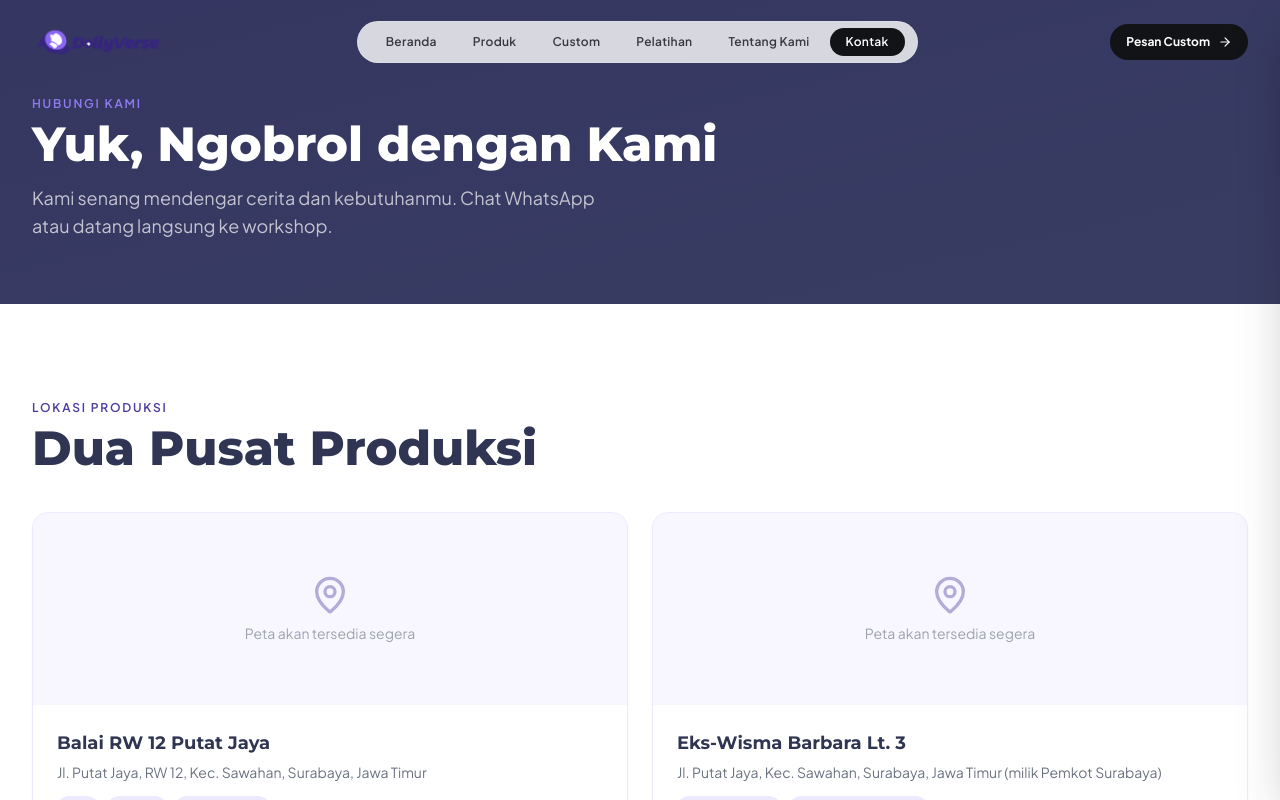
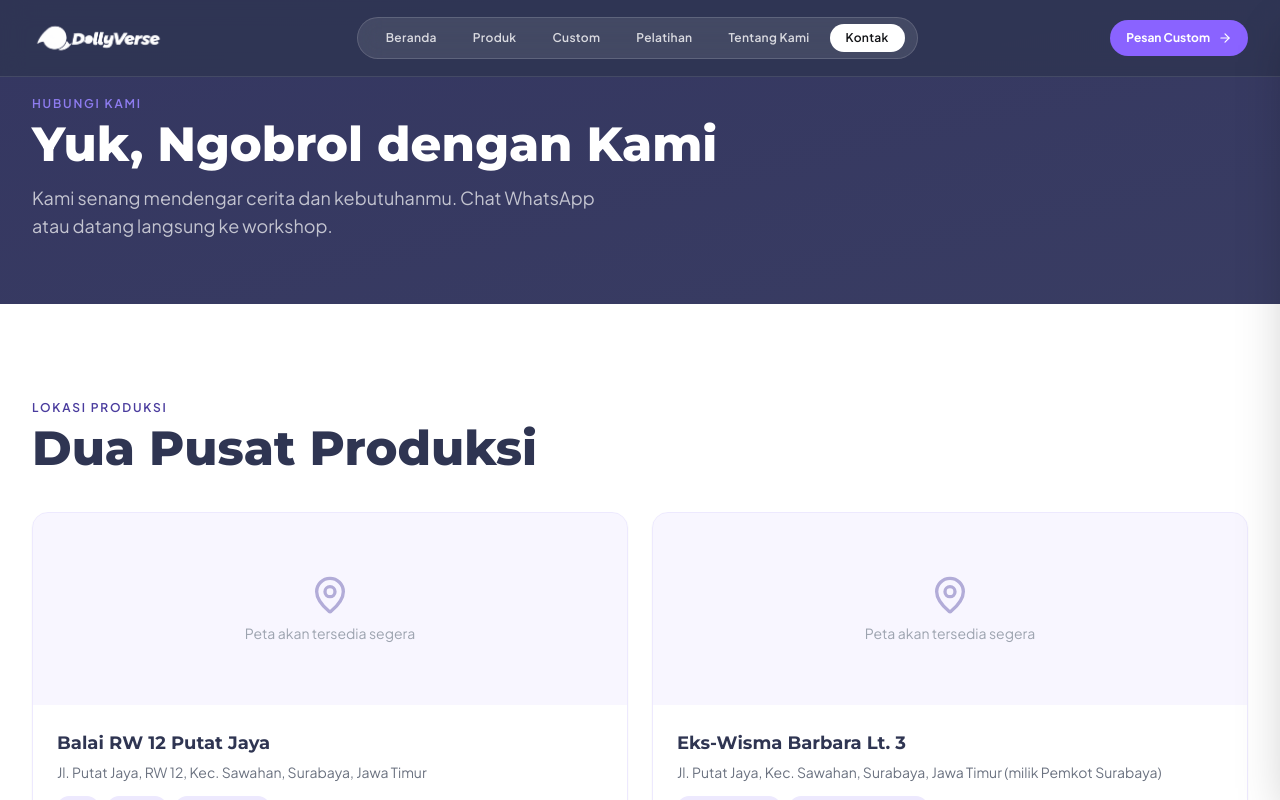
Before and after one commit to sayyeone/dollyverse-cms, a Next.js app: page /kontak in a window 1280 px wide. Shown: the top 800 px of the page. Built offline with nearby package versions, Linux system fonts and the light colour scheme.

Commit message:
fix(navbar): adapt header styling, logo brightness, and navigation contrast on dark background pages

```diff
--- a/src/components/layout/Navbar.jsx
+++ b/src/components/layout/Navbar.jsx
@@ -24,7 +24,8 @@ export default function Navbar() {
   // Close menu on route change
   useEffect(() => setMenuOpen(false), [pathname])
 
-  const solid = scrollY > 40
+  const solid = scrollY > 20
+  const isDarkPage = pathname !== '/' // Halaman selain beranda memiliki header gelap (navy)
 
   return (
     <>
@@ -32,11 +33,13 @@ export default function Navbar() {
         className={`fixed top-0 left-0 right-0 z-50 transition-all duration-300 ${
           solid
             ? 'bg-white/95 backdrop-blur-md shadow-sm py-2.5 border-b border-gray-200/60'
+            : isDarkPage
+            ? 'bg-navy/80 backdrop-blur-md py-3 md:py-4 border-b border-white/10'
             : 'bg-transparent py-4 md:py-5'
         }`}
       >
         <nav className="max-w-7xl mx-auto px-4 md:px-8 flex items-center justify-between">
-          {/* Logo with /logo-2.png */}
+          {/* Logo */}
           <Link
             href="/"
             className="flex items-center group focus-visible:outline-none focus-visible:ring-2 focus-visible:ring-indigo rounded-lg"
@@ -45,12 +48,18 @@ export default function Navbar() {
             <img
               src="/logo-2.png"
               alt="Logo KUB Dollyverse"
-              className="h-9 md:h-11 w-auto object-contain transition-transform duration-200 group-hover:scale-105"
+              className={`h-9 md:h-11 w-auto object-contain transition-all duration-200 group-hover:scale-105 ${
+                !solid && isDarkPage ? 'brightness-0 invert' : ''
+              }`}
             />
           </Link>
 
           {/* Desktop Nav Links */}
-          <div className="hidden lg:flex items-center gap-1 bg-white/80 backdrop-blur-md px-3 py-1.5 rounded-full border border-gray-200/60 shadow-xs">
+          <div className={`hidden lg:flex items-center gap-1 backdrop-blur-md px-3 py-1.5 rounded-full border shadow-xs transition-colors ${
+            !solid && isDarkPage
+              ? 'bg-white/10 border-white/15 text-white'
+              : 'bg-white/80 border-gray-200/60'
+          }`}>
             {navLinks.map((link) => {
               const active = pathname === link.href
               return (
@@ -59,8 +68,8 @@ export default function Navbar() {
                   href={link.href}
                   className={`px-4 py-1.5 rounded-full text-xs font-semibold tracking-wide transition-all duration-200 ${
                     active
-                      ? 'bg-ink text-white shadow-xs'
-                      : 'text-ink/80 hover:text-ink hover:bg-black/5'
+                      ? (!solid && isDarkPage ? 'bg-white text-ink shadow-xs' : 'bg-ink text-white shadow-xs')
+                      : (!solid && isDarkPage ? 'text-white/80 hover:text-white hover:bg-white/10' : 'text-ink/80 hover:text-ink hover:bg-black/5')
                   }`}
                 >
                   {link.label}
@@ -73,7 +82,11 @@ export default function Navbar() {
           <div className="flex items-center gap-3">
             <Link
               href="/produk"
-              className="hidden sm:inline-flex items-center gap-2 bg-ink hover:bg-navy text-white text-xs font-bold px-4 py-2.5 rounded-full shadow-xs hover:shadow-md transition-all duration-200"
+              className={`hidden sm:inline-flex items-center gap-2 text-xs font-bold px-4 py-2.5 rounded-full shadow-xs hover:shadow-md transition-all duration-200 ${
+                !solid && isDarkPage
+                  ? 'bg-[#8A63FF] hover:bg-[#784eed] text-white'
+                  : 'bg-ink hover:bg-navy text-white'
+              }`}
             >
               <span>Pesan Custom</span>
               <ArrowRight size={14} />
@@ -83,7 +96,9 @@ export default function Navbar() {
             <button
               type="button"
               onClick={() => setMenuOpen(true)}
-              className="lg:hidden p-2 text-ink hover:bg-black/5 rounded-xl transition-colors"
+              className={`lg:hidden p-2 rounded-xl transition-colors ${
+                !solid && isDarkPage ? 'text-white hover:bg-white/10' : 'text-ink hover:bg-black/5'
+              }`}
               aria-label="Buka menu navigasi"
             >
               <Menu size={22} />
```
